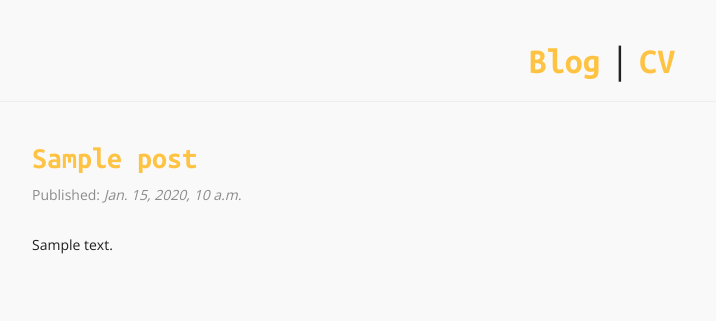
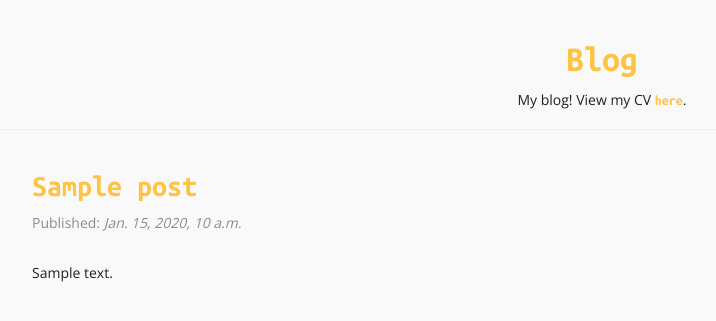
Before and after one commit to NuxiiGit/undergrad-portfolio, a Django app: template blog/templates/blog/post_list.html in a window 1280 px wide. Shown: the top 321 px of the page, without its empty margins (38-754 px from the left). Run offline with Django 3.2, Linux system fonts and the light colour scheme; the template is opened without the code that fills it: values that come from a table or form of the project are taken from there, others are empty; tables that the repository leaves empty hold one stand-in row (values such as "Sample post"); parts of the project's set-up code (start-up, migrations or seed data) failed here and were passed over; some libraries are stand-ins or nearby versions.

Commit message:
Updated pages.

```diff
--- a/blog/templates/blog/base.html
+++ b/blog/templates/blog/base.html
@@ -7,7 +7,8 @@
 	</head>
 	<body>
 		<div class="page-header">
-			<h1 class="text-center"><a href="/">Blog</a> | <a href="/cv">CV</a></h1>
+			<h1 class="text-center"><a href="/">Blog</a></h1>
+			<p class="text-center">My blog! View my CV <a href="/cv">here</a>.</p>
 		</div>
 		<div class="container">
 			<div class="row">
--- a/cv/views.py
+++ b/cv/views.py
@@ -2,4 +2,4 @@ from django.shortcuts import render
 from .models import Contact, Skill, Experience, Education
 
 def display_cv(request):
-	return render(request, 'blog/base.html', { })
+	return render(request, 'cv/base.html', { })
```
